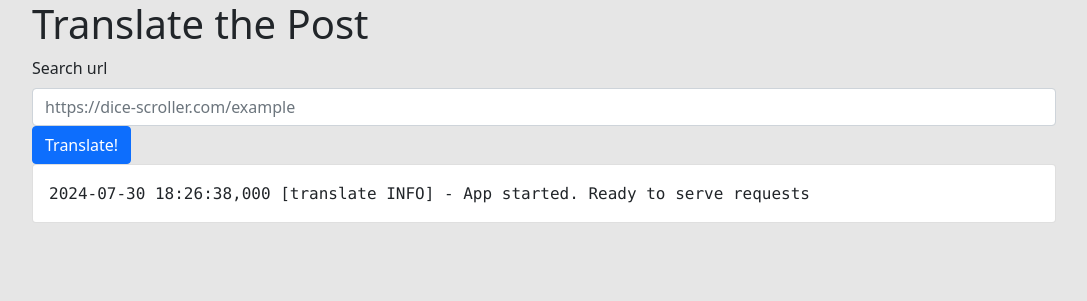
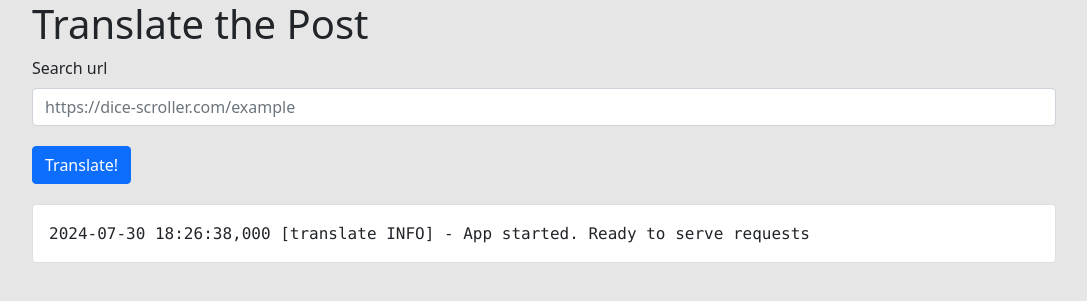
Before and after one commit to MaximeBonnin/dice_scroller_automation, a Flask app: page / in a window 1280 px wide. Shown: the top 301 px of the page, without its empty margins (96-1183 px from the left). Run offline with Flask 3, Linux system fonts and the light colour scheme.

Commit message:
tutorial to run

```diff
--- a/static/style.css
+++ b/static/style.css
@@ -3,6 +3,12 @@ html, body {
     height: 100%;
     background-color: #E6E6E6;
 }
+
+button {
+    margin-top: 20px;
+    margin-bottom: 20px;
+}
+
 .content {
     width: 80%;
     margin: auto;
```
Also changed, not shown: README.md.
